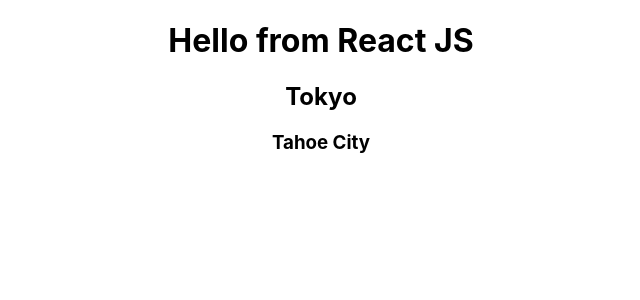
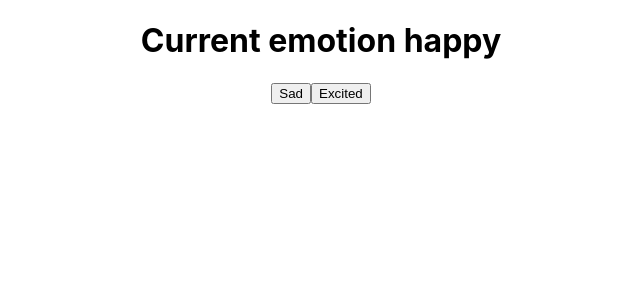
Before and after one commit to ZacharyGo-TutorialsPractice/React.jsEssentialTraining, a React (Create React App) app in the folder react-app/: page / in a window 1280 px wide. Shown: the top 300 px of the page, without its empty margins (319-959 px from the left). Built offline with nearby package versions, Linux system fonts and the light colour scheme.

Commit message:
4-4. Understanding the useState Hook

```diff
--- a/react-app/src/App.js
+++ b/react-app/src/App.js
@@ -1,14 +1,13 @@
 import './App.css';
+import { useState } from "react";
 
-const [firstCity,second] = ["Tokyo", "Tahoe City", "Bend"];
-
-
-function App({ library }) {
+function App() {
+  const [emotion, setEmotion] = useState("happy");
   return (
     <div className="App">
-      <h1>Hello from {library}</h1>
-      <h2>{firstCity}</h2>
-      <h3>{second}</h3>
+      <h1>Current emotion {emotion}</h1>
+      <button onClick={() => setEmotion("sad")}>Sad</button>
+      <button onClick={() => setEmotion("excited")}>Excited</button>
     </div>
   );
 }
--- a/react-app/src/index.js
+++ b/react-app/src/index.js
@@ -7,7 +7,7 @@
 const root = ReactDOM.createRoot(document.getElementById('root'));
 root.render(
   <React.StrictMode>
-    <App library="React JS"/>
+    <App />
   </React.StrictMode>
 );
 
```
